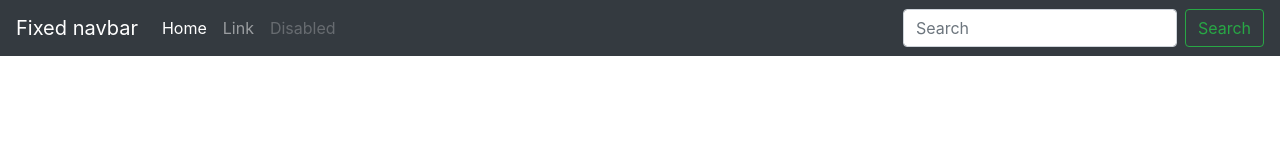
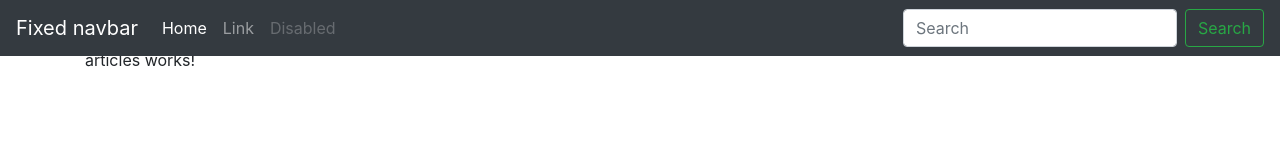
Before and after one commit to Mysh3ll/nestjs-ng-cms, an Angular app: page /articles in a window 1280 px wide. Before the commit this address led to /. Shown: the top 160 px of the page. Built offline with nearby package versions, Linux system fonts and the light colour scheme.

Commit message:
Routing to home and articles with lazyloading

```diff
--- a/src/app/app-routing.module.ts
+++ b/src/app/app-routing.module.ts
@@ -2,7 +2,9 @@ import { NgModule } from '@angular/core';
 import { Routes, RouterModule } from '@angular/router';
 
 
-const routes: Routes = [];
+const routes: Routes = [
+  { path: 'articles', loadChildren: () => import('./articles/articles.module').then(module => module.ArticlesModule) }
+];
 
 @NgModule({
   imports: [RouterModule.forRoot(routes)],
--- a/src/app/app.component.html
+++ b/src/app/app.component.html
@@ -26,7 +26,7 @@
   </nav>
 </header>
 <!-- Begin page content -->
-<main role="main" class="container">
+<main role="main" class="container mt-5">
   <router-outlet></router-outlet>
 </main>
 
--- /dev/null
+++ b/src/app/articles/articles/articles.component.html
@@ -0,0 +1 @@
+<p>articles works!</p>
--- /dev/null
+++ b/src/app/articles/articles/articles.component.ts
@@ -0,0 +1,15 @@
+import { Component, OnInit } from '@angular/core';
+
+@Component({
+  selector: 'app-articles',
+  templateUrl: './articles.component.html',
+  styleUrls: ['./articles.component.scss']
+})
+export class ArticlesComponent implements OnInit {
+
+  constructor() { }
+
+  ngOnInit() {
+  }
+
+}
```
Also changed, not shown: src/app/articles/articles-routing.module.ts (added, +14 -0 lines), src/app/articles/articles.module.ts (added, +15 -0 lines), src/app/articles/articles/articles.component.scss (added), 1 other file (tests, documents, lock files or other folders).
